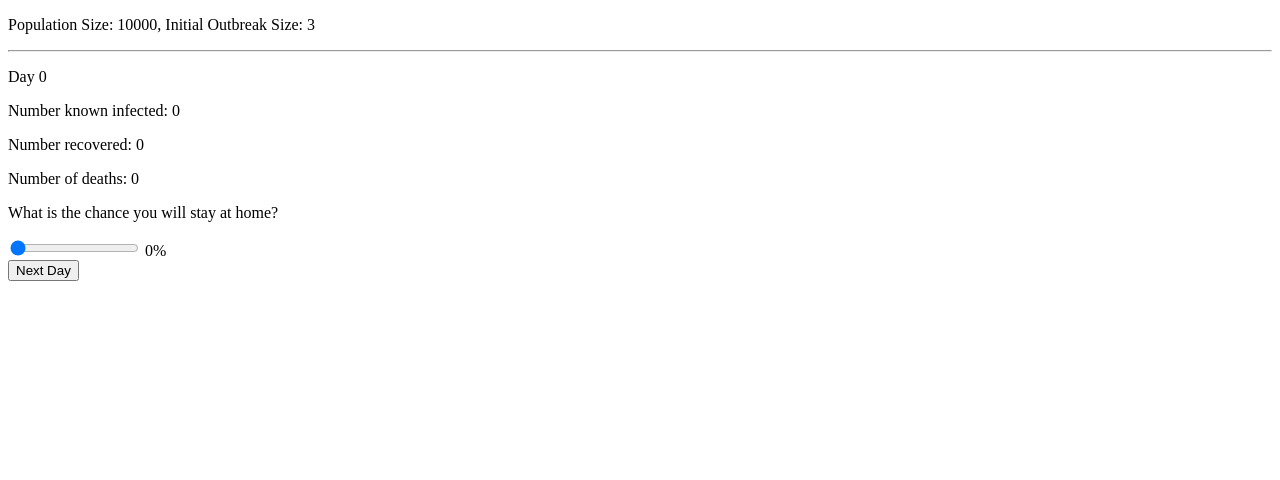
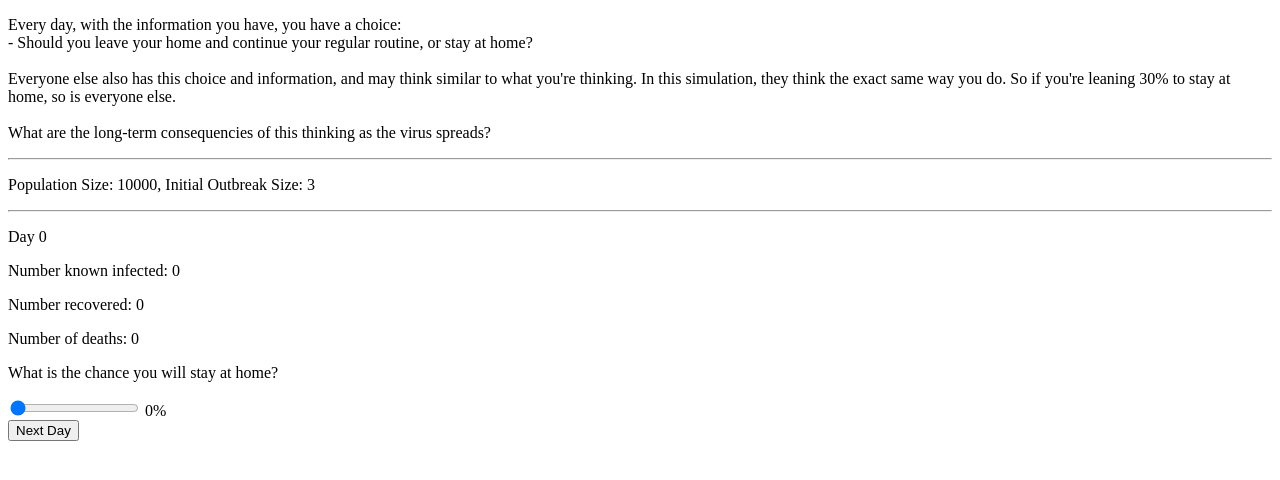
Before and after one commit to casawa/corona_social_dist_sim, a website with bundled scripts: page index.html in a window 1280 px wide. Built offline with nearby package versions, Linux system fonts and the light colour scheme.

Commit message:
Add intro to web page

```diff
--- a/index.html
+++ b/index.html
@@ -5,6 +5,14 @@
     <script type="module" src="index.js"></script>
   </head>
   <body>
+    <p> Every day, with the information you have, you have a choice:<br />
+      - Should you leave your home and continue your regular routine, or stay at home?
+      <br /><br />
+      Everyone else also has this choice and information, and may think similar to what you're thinking. In this simulation, they think the exact same way you do. So if you're leaning 30% to stay at home, so is everyone else.
+      <br /><br />
+      What are the long-term consequencies of this thinking as the virus spreads?
+    </p>
+    <hr/>
     <p id="initConditions"></p>
     <hr />
     <p id="stats"></p>
```
Also changed, not shown: README.md.
